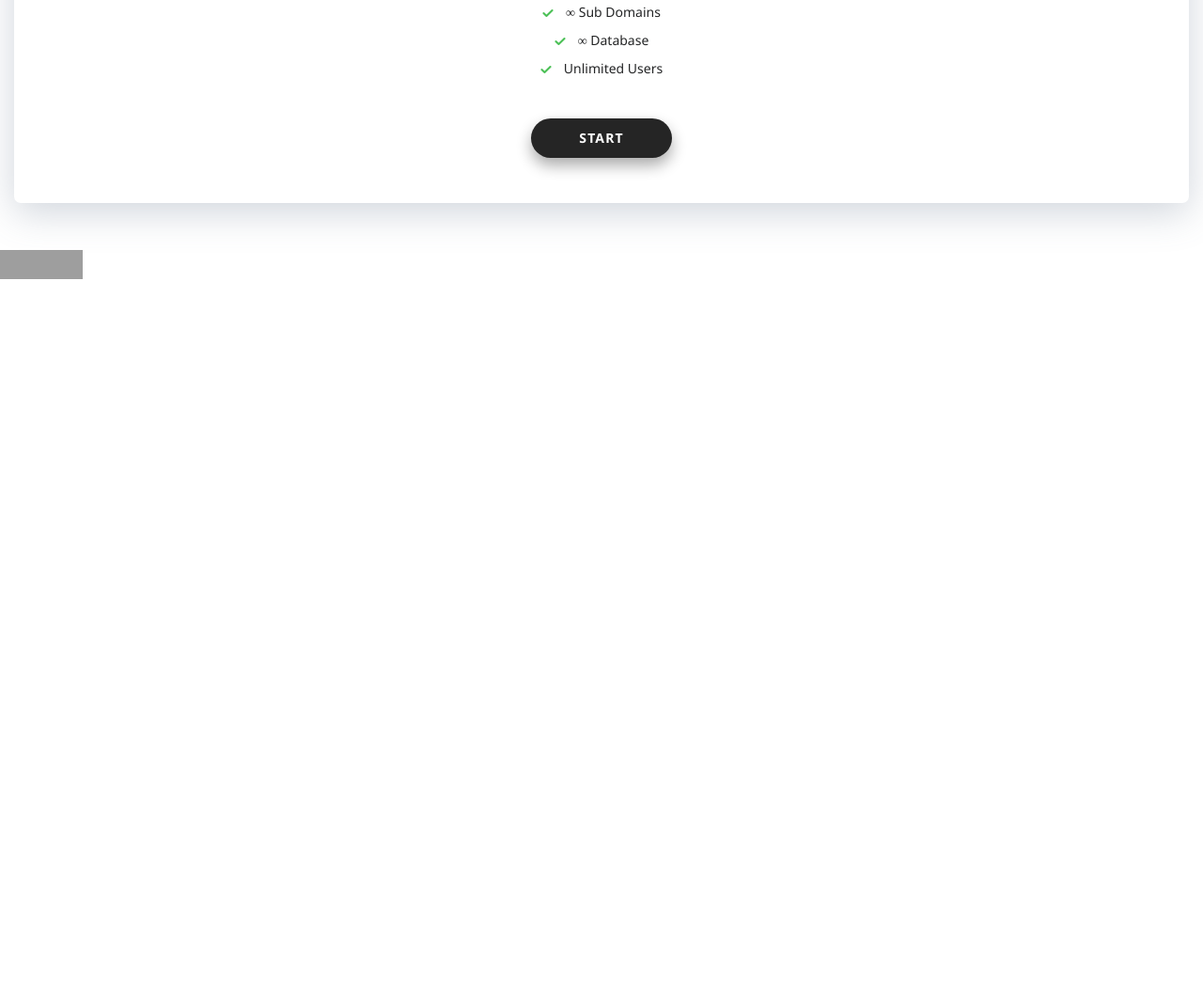
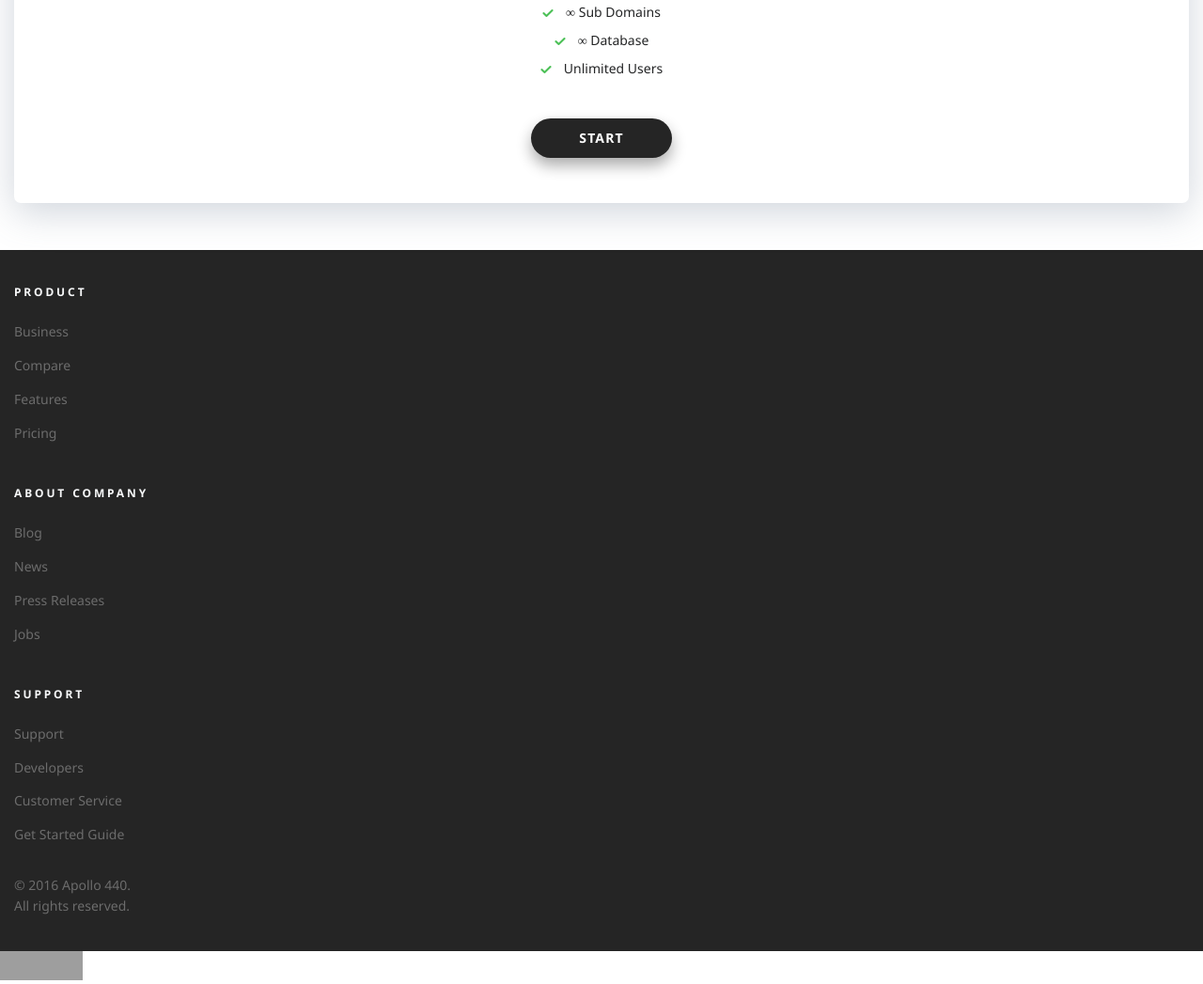
Before and after one commit to enterkvas/dz_10_apollo_finish, a plain HTML site: page index.html in a window 1280 px wide. Shown: the part 4111-5158 px from the top of the page at 94% size. Before the commit the page ends 4412 px from the top, so only its background shows below. Drawn offline with nearby package versions, Linux system fonts and the light colour scheme; grey boxes are pictures that could not be loaded; a web font is replaced by a local one.

Commit message:
The footer block for 320 is ready

```diff
--- a/css/base/base.css
+++ b/css/base/base.css
@@ -1,6 +1,6 @@
-.footer {
+/* .logo, .navigation, .slider, .benefits, .service-description {
 	display: none;
-}
+} */
 html, body {
 	height: 100%;
 	min-width: 320px;
--- a/css/sections/footer.css
+++ b/css/sections/footer.css
@@ -0,0 +1,35 @@
+.footer {
+	padding: 16px 0 37px;
+	background-color: #252525;
+}
+.footer__row {
+	display: grid;
+	row-gap: 17px;
+}
+.footer__title {
+	font-size: 12px;
+	line-height: 4.75;
+	font-weight: 700;
+	text-transform: uppercase;
+	letter-spacing: 0.24em;
+	color: #f7f8f9;
+}
+.footer__nav {
+	margin-top: -4px;
+}
+.footer__nav li {
+	font-size: var(--fz);
+	font-weight: 400;
+}
+.footer__nav li a {
+	line-height: 2.57;
+	color: #6c6c6c;
+}
+.copyright {
+	width: 140px;
+	margin-top: 25px;
+	font-size: var(--fz);
+	line-height: 1.57;
+	font-weight: 400;
+	color: #6c6c6c;
+}
```
